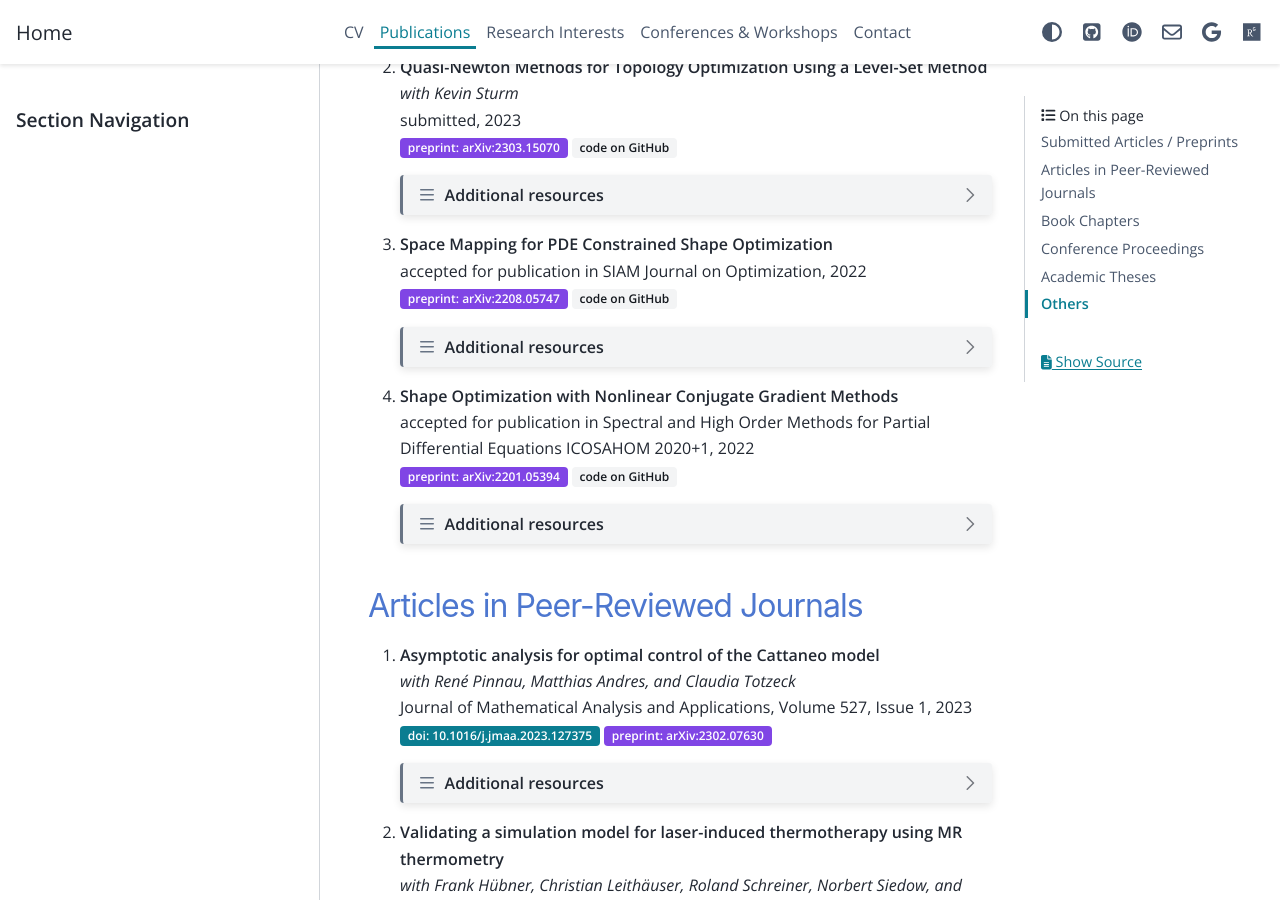
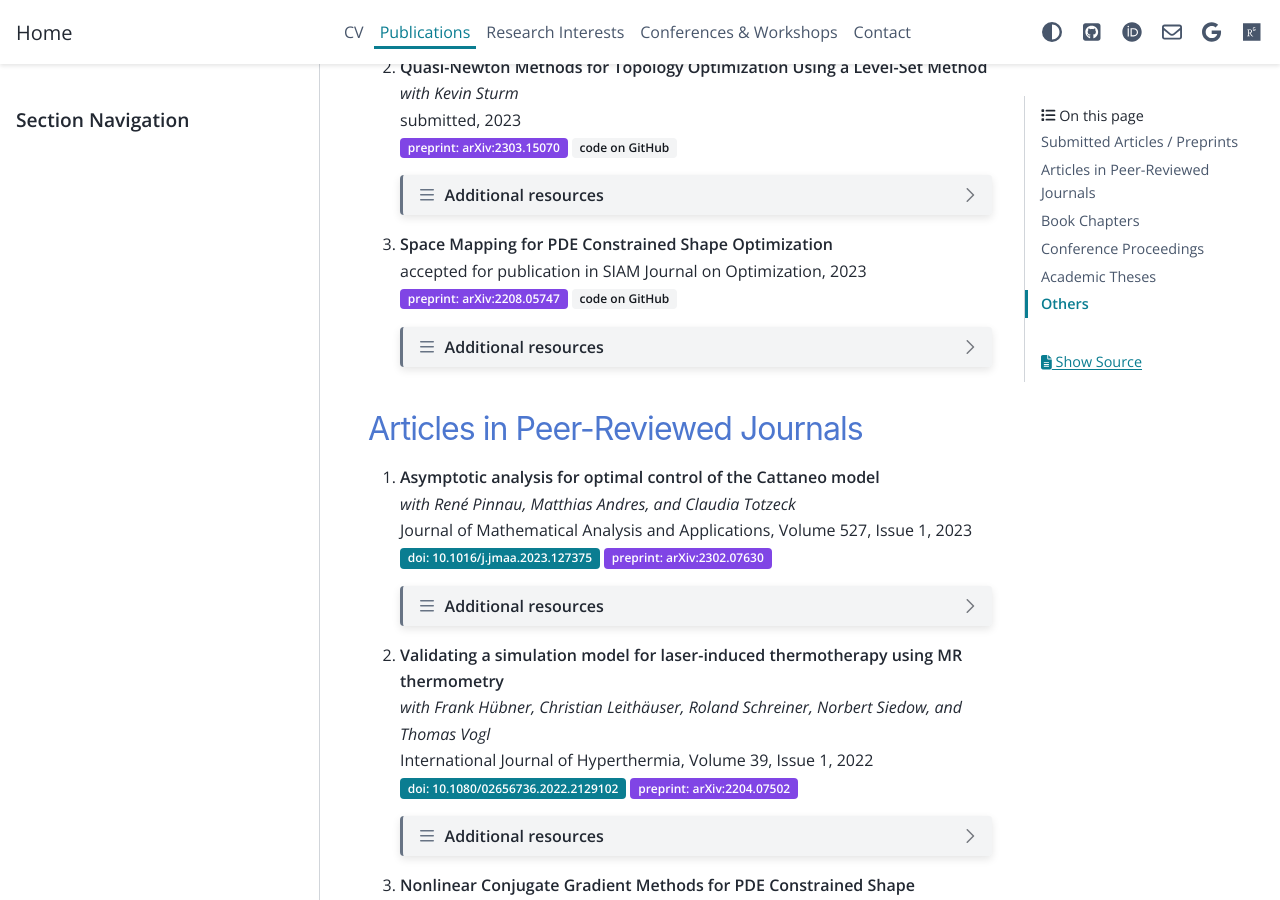
Before and after one commit to sblauth/sblauth.github.io, a Sphinx documentation site: the page built from source/publications.rst, in a window 1280 px wide and 900 px high, scrolled down 414 px. Built offline with Sphinx 7.4.7 and the PyData theme 0.15.4, drawn with Linux system fonts in a browser that asks for light colours; some of the changed lines change nothing that is shown; some of the changed text lies outside the part shown.

Commit message:
Update publications

```diff
--- a/source/publications.rst
+++ b/source/publications.rst
@@ -61,7 +61,7 @@
 
 
 #. | **Space Mapping for PDE Constrained Shape Optimization**
-   | accepted for publication in SIAM Journal on Optimization, 2022
+   | accepted for publication in SIAM Journal on Optimization, 2023
    | :bdg-link-secondary:`preprint: arXiv:2208.05747 <https://arxiv.org/abs/2208.05747>` :bdg-link-light:`code on GitHub <https://github.com/sblauth/space_mapping_shape_optimization>`
 
    .. dropdown:: Additional resources
@@ -90,34 +90,6 @@
 
 
 
-#. | **Shape Optimization with Nonlinear Conjugate Gradient Methods**
-   | accepted for publication in Spectral and High Order Methods for Partial Differential Equations ICOSAHOM 2020+1, 2022
-   | :bdg-link-secondary:`preprint: arXiv:2201.05394 <https://arxiv.org/abs/2201.05394>` :bdg-link-light:`code on GitHub <https://github.com/sblauth/nonlinear_shape_cg_benchmark>`
-
-   .. dropdown:: Additional resources
-      :icon: three-bars
-
-      .. tab-set::
-
-         .. tab-item:: Abstract
-
-            In this chapter, we investigate recently proposed nonlinear conjugate gradient (NCG) methods for shape optimization problems. We briefly introduce the methods as well as the corresponding theoretical background and investigate their performance numerically. The obtained results confirm that the NCG methods are efficient and attractive solution algorithms for shape optimization problems.
-
-         .. tab-item:: BibTeX source
-
-            .. code-block:: bibtex
-
-		      @Misc{Blauth2022Shape,
-		        author        = {Blauth, Sebastian},
-		        title         = {Shape Optimization with Nonlinear Conjugate Gradient Methods},
-		        year          = {2022},
-		        archiveprefix = {arXiv},
-		        eprint        = {2201.05394},
-		        doi           = {10.48550/ARXIV.2201.05394},
-		        publisher     = {arXiv},
-		      }
-
-
 Articles in Peer-Reviewed Journals
 ----------------------------------
 
@@ -140,15 +112,17 @@
             .. code-block:: bibtex
 
 		      @Article{Blauth2023Asymptotic,
-		        author  = {Sebastian Blauth and René Pinnau and Matthias Andres and Claudia Totzeck},
-		        journal = {Journal of Mathematical Analysis and Applications},
-		        title   = {Asymptotic analysis for optimal control of the Cattaneo model},
-		        year    = {2023},
-		        issn    = {0022-247X},
-		        number  = {1, Part 2},
-		        pages   = {127375},
-		        volume  = {527},
-		        doi     = {https://doi.org/10.1016/j.jmaa.2023.127375},
+		        author   = {Blauth, Sebastian and Pinnau, Ren\'{e} and Andres, Matthias and Totzeck, Claudia},
+		        journal  = {J. Math. Anal. Appl.},
+		        title    = {Asymptotic analysis for optimal control of the {C}attaneo model},
+		        year     = {2023},
+		        issn     = {0022-247X,1096-0813},
+		        number   = {1},
+		        pages    = {Paper No. 127375, 21},
+		        volume   = {527},
+		        doi      = {10.1016/j.jmaa.2023.127375},
+		        fjournal = {Journal of Mathematical Analysis and Applications},
+		        mrclass  = {49J20 (35Q49 49J45 65M60)},
 		      }
 
 
@@ -218,17 +192,19 @@
             .. code-block:: bibtex
 
 
-		        @Article{Blauth2021Nonlinear,
-		          author   = {Sebastian Blauth},
-		          journal  = {SIAM J. Optim.},
-		          title    = {{N}onlinear {C}onjugate {G}radient {M}ethods for {PDE} {C}onstrained {S}hape {O}ptimization {B}ased on {S}teklov-{P}oincaré-{T}ype {M}etrics},
-		          year     = {2021},
-		          number   = {2},
-		          pages    = {1658--1689},
-		          volume   = {31},
-		          doi      = {10.1137/20M1367738},
-		          fjournal = {SIAM Journal on Optimization},
-		        }
+		      @Article{Blauth2021Nonlinear,
+		        author     = {Blauth, Sebastian},
+		        journal    = {SIAM J. Optim.},
+		        title      = {{Nonlinear Conjugate Gradient Methods for PDE Constrained Shape Optimization Based on Steklov-Poincar\'{e}-Type Metrics}},
+		        year       = {2021},
+		        issn       = {1052-6234,1095-7189},
+		        number     = {3},
+		        pages      = {1658--1689},
+		        volume     = {31},
+		        doi        = {10.1137/20M1367738},
+		        fjournal   = {SIAM Journal on Optimization},
+		        mrclass    = {49Q10 (35Q93 49M05 49M37 90C53)},
+		      }
 
 
 #. | **cashocs: A Computational, Adjoint-Based Shape Optimization and Optimal Control Software**
@@ -282,15 +258,18 @@
             .. code-block:: bibtex
 
 
-		        @Article{Blauth2021Optimal,
-		          author   = {Sebastian Blauth and Christian Leith\"{a}user and Ren\'{e} Pinnau},
-		          journal  = {J. Eng. Math.},
-		          title    = {{O}ptimal control of the {S}abatier process in microchannel reactors},
-		          year     = {2021},
-		          volume   = {128},
-		          doi      = {10.1007/s10665-021-10134-2},
-		          fjournal = {Journal of Engineering Mathematics},
-		        }
+		      @Article{Blauth2021Optimal,
+		        author   = {Blauth, Sebastian and Leith\"{a}user, Christian and Pinnau, Ren\'{e}},
+		        journal  = {J. Engrg. Math.},
+		        title    = {Optimal control of the {S}abatier process in microchannel reactors},
+		        year     = {2021},
+		        issn     = {0022-0833,1573-2703},
+		        pages    = {Paper No. 19, 28},
+		        volume   = {128},
+		        doi      = {10.1007/s10665-021-10134-2},
+		        fjournal = {Journal of Engineering Mathematics},
+		        mrclass  = {80A32 (35Q35 49M05 49M41 65K10 76V05)},
+		      }
 
 
 
@@ -313,17 +292,19 @@
             .. code-block:: bibtex
 
 
-		        @Article{Blauth2021Model,
-		          author   = {Sebastian Blauth and Christian Leith\"{a}user and Ren\'{e} Pinnau},
-		          journal  = {ZAMM Z. Angew. Math. Mech.},
-		          title    = {Model hierarchy for the shape optimization of a microchannel cooling system},
-		          year     = {2021},
-		          number   = {4},
-		          pages    = {e202000166},
-		          volume   = {101},
-		          doi      = {10.1002/zamm.202000166},
-		          fjournal = {ZAMM. Journal of Applied Mathematics and Mechanics},
-		        }
+		      @Article{Blauth2021Model,
+		        author   = {Blauth, Sebastian and Leith\"{a}user, Christian and Pinnau, Ren\'{e}},
+		        journal  = {ZAMM Z. Angew. Math. Mech.},
+		        title    = {Model hierarchy for the shape optimization of a microchannel cooling system},
+		        year     = {2021},
+		        issn     = {0044-2267,1521-4001},
+		        number   = {4},
+		        pages    = {Paper No. e202000166, 28},
+		        volume   = {101},
+		        doi      = {10.1002/zamm.202000166},
+		        fjournal = {ZAMM. Zeitschrift f\"{u}r Angewandte Mathematik und Mechanik. Journal of Applied Mathematics and Mechanics},
+		        mrclass  = {76D55 (35Q35 49M41 49Q10 65K05 65K10)},
+		      }
 
 
 
@@ -345,19 +326,19 @@
 
             .. code-block:: bibtex
 
-
-		        @Article{Blauth2020Shape,
-		          author   = {Blauth, Sebastian and Leith\"{a}user, Christian and Pinnau, Ren\'{e}},
-		          journal  = {J. Math. Anal. Appl.},
-		          title    = {Shape sensitivity analysis for a microchannel cooling system},
-		          year     = {2020},
-		          issn     = {0022-247X},
-		          number   = {2},
-		          pages    = {124476},
-		          volume   = {492},
-		          doi      = {10.1016/j.jmaa.2020.124476},
-		          fjournal = {Journal of Mathematical Analysis and Applications},
-		        }
+		      @Article{Blauth2020Shape,
+		        author   = {Blauth, Sebastian and Leith\"{a}user, Christian and Pinnau, Ren\'{e}},
+		        journal  = {J. Math. Anal. Appl.},
+		        title    = {Shape sensitivity analysis for a microchannel cooling system},
+		        year     = {2020},
+		        issn     = {0022-247X},
+		        number   = {2},
+		        pages    = {124476},
+		        volume   = {492},
+		        doi      = {10.1016/j.jmaa.2020.124476},
+		        fjournal = {Journal of Mathematical Analysis and Applications},
+		        mrclass  = {49Q12 (35Q35 49Q10 76D07)},
+		      }
 
 
 #. | **Identification of the blood perfusion rate for laser-induced thermotherapy in the liver**
@@ -379,15 +360,16 @@
             .. code-block:: bibtex
 
 
-		        @Article{Andres2020Identification,
-		          author   = {Andres, Matthias and Blauth, Sebastian and Leith\"{a}user, Christian and Siedow, Norbert},
-		          journal  = {J. Math. Ind.},
-		          title    = {Identification of the blood perfusion rate for laser-induced thermotherapy in the liver},
-		          year     = {2020},
-		          volume   = {10},
-		          doi      = {10.1186/s13362-020-00085-1},
-		          fjournal = {Journal of Mathematics in Industry},
-		        }
+		      @Article{Andres2020Identification,
+		        author   = {Andres, Matthias and Blauth, Sebastian and Leith\"{a}user, Christian and Siedow, Norbert},
+		        journal  = {J. Math. Ind.},
+		        title    = {Identification of the blood perfusion rate for laser-induced thermotherapy in the liver},
+		        year     = {2020},
+		        volume   = {10},
+		        doi      = {10.1186/s13362-020-00085-1},
+		        fjournal = {Journal of Mathematics in Industry},
+		        mrclass  = {92C50 (35Q92 93-10 93B30)},
+		      }
 
 
 
@@ -410,15 +392,16 @@
             .. code-block:: bibtex
 
 
-		        @Article{Blauth2020Mathematical,
-		          author   = {Blauth, Sebastian and H\"{u}bner, Frank and Leith\"{a}user, Christian and Siedow, Norbert and Vogl, Thomas J.},
-		          journal  = {J. Math. Ind.},
-		          title    = {Mathematical modeling of vaporization during laser-induced thermotherapy in liver tissue},
-		          year     = {2020},
-		          volume   = {10},
-		          doi      = {10.1186/s13362-020-00082-4},
-		          fjournal = {Journal of Mathematics in Industry},
-		        }
+		      @Article{Blauth2020Mathematical,
+		        author   = {Blauth, Sebastian and H\"{u}bner, Frank and Leith\"{a}user, Christian and Siedow, Norbert and Vogl, Thomas J.},
+		        journal  = {J. Math. Ind.},
+		        title    = {Mathematical modeling of vaporization during laser-induced thermotherapy in liver tissue},
+		        year     = {2020},
+		        volume   = {10},
+		        doi      = {10.1186/s13362-020-00082-4},
+		        fjournal = {Journal of Mathematics in Industry},
+		        mrclass  = {92C50 (78A55)},
+		      }
 
 
 Book Chapters
@@ -459,6 +442,37 @@
 
 Conference Proceedings
 ----------------------
+
+#. | **Shape Optimization with Nonlinear Conjugate Gradient Methods**
+   | Spectral and High Order Methods for Partial Differential Equations ICOSAHOM 2020+1, 2023
+   | :bdg-link-primary:`doi: 10.1007/978-3-031-20432-6_9 <https://doi.org/10.1007/978-3-031-20432-6_9>` :bdg-link-secondary:`preprint: arXiv:2201.05394 <https://arxiv.org/abs/2201.05394>` :bdg-link-light:`code on GitHub <https://github.com/sblauth/nonlinear_shape_cg_benchmark>`
+
+   .. dropdown:: Additional resources
+      :icon: three-bars
+
+      .. tab-set::
+
+         .. tab-item:: Abstract
+
+            In this chapter, we investigate recently proposed nonlinear conjugate gradient (NCG) methods for shape optimization problems. We briefly introduce the methods as well as the corresponding theoretical background and investigate their performance numerically. The obtained results confirm that the NCG methods are efficient and attractive solution algorithms for shape optimization problems.
+
+         .. tab-item:: BibTeX source
+
+            .. code-block:: bibtex
+
+			  @InProceedings{Blauth2023Shape,
+			    author    = {Blauth, Sebastian},
+			    booktitle = {Spectral and High Order Methods for Partial Differential Equations ICOSAHOM 2020+1},
+			    title     = {Shape Optimization with Nonlinear Conjugate Gradient Methods},
+			    year      = {2023},
+			    address   = {Cham},
+			    editor    = {Melenk, Jens M. and Perugia, Ilaria and Sch{\"o}berl, Joachim and Schwab, Christoph},
+			    pages     = {169--181},
+			    publisher = {Springer International Publishing},
+			    doi       = {10.1007/978-3-031-20432-6_9},
+			    isbn      = {978-3-031-20432-6},
+			  }
+
 
 #. | **Optimal Control and Asymptotic Analysis of the Cattaneo Equation**
    | *with Matthias Andres, René Pinnau, and Claudia Totzeck*
```
